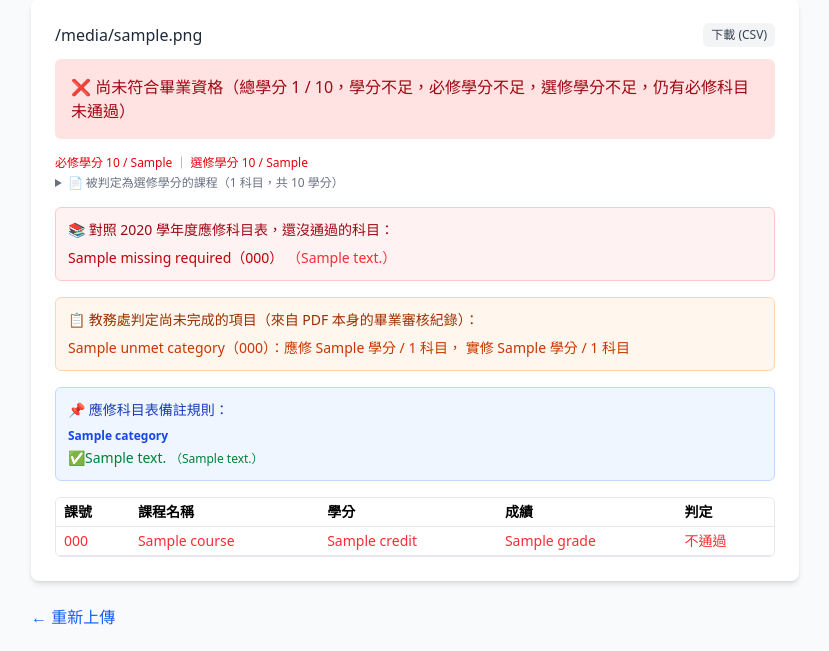
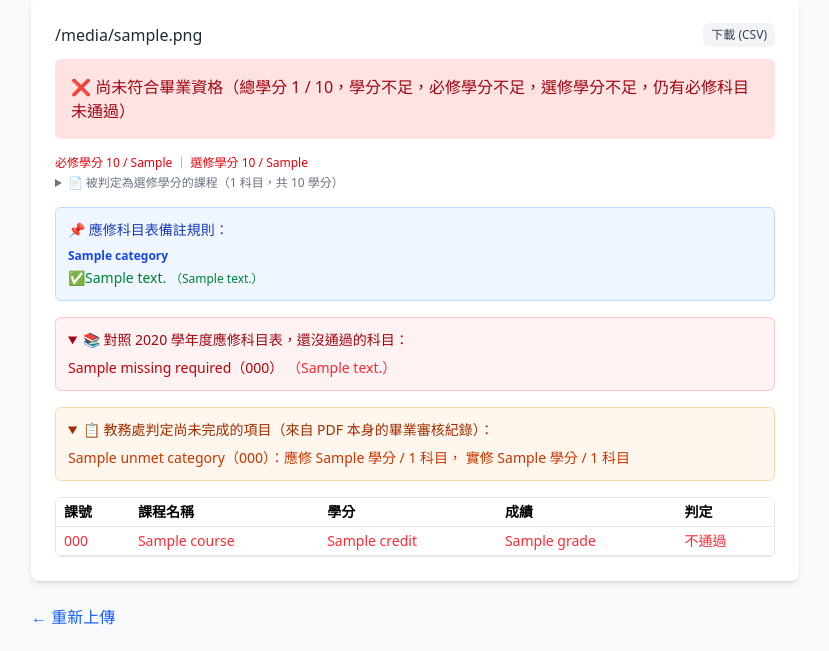
Before and after one commit to Ulohg-ops/graduation-check, a Python web app: template templates/result.html in a window 1280 px wide. Shown: the part 149-800 px from the top of the page, without its empty margins (225-1054 px from the left). Run offline with Jinja, Linux system fonts and the light colour scheme; the template is opened without the code that fills it: most values are stand-ins (such as "Sample title", 1, 10 or a date in 2020); style sheets or scripts are compiled from the project's sources.

Commit message:
Reorder result page sections and make missing-course boxes collapsible
Move the 備註規則 (blue) box above the missing-required (red) and
unmet-categories (orange) boxes, so the order reads blue → red → yellow.
Both red and orange are now <details> elements (open by default) so they
can be collapsed once reviewed, matching the pattern already used for the
選修學分課程 list.

```diff
--- a/templates/result.html
+++ b/templates/result.html
@@ -102,40 +102,6 @@
       </details>
       {% endif %}
 
-      {% if r.missing_required %}
-      <div class="bg-red-50 border border-red-200 rounded-md p-3 mb-4">
-        <p class="text-sm font-medium text-red-800 mb-2">📚 對照 {{ year }} 學年度應修科目表，還沒通過的科目：</p>
-        <ul class="text-sm text-red-700 space-y-1">
-          {% for m in r.missing_required %}
-          <li>
-            {{ m.name }}（{{ m.missing_codes | join('、') }}）
-            {% if m.codes | length > 1 and m.missing_codes | length < m.codes | length %}
-            — 已修 {{ (m.codes | reject('in', m.missing_codes) | list) | join('、') }}，尚缺 {{ m.missing_codes | join('、') }}
-            {% endif %}
-            {% if m.note %}<span class="text-red-500">（{{ m.note }}）</span>{% endif %}
-          </li>
-          {% endfor %}
-        </ul>
-      </div>
-      {% endif %}
-
-      {% if r.unmet_categories %}
-      <div class="bg-orange-50 border border-orange-200 rounded-md p-3 mb-4">
-        <p class="text-sm font-medium text-orange-800 mb-2">📋 教務處判定尚未完成的項目（來自 PDF 本身的畢業審核紀錄）：</p>
-        <ul class="text-sm text-orange-700 space-y-1">
-          {% for u in r.unmet_categories %}
-          <li>
-            {{ u.name }}（{{ u.code }}）：應修 {{ u.required_credit }} 學分 / {{ u.required_count }} 科目，
-            實修 {{ u.actual_credit }} 學分 / {{ u.actual_count }} 科目
-            {% if u.required_credit > u.actual_credit %}
-            — 還差 {{ u.required_credit - u.actual_credit }} 學分
-            {% endif %}
-          </li>
-          {% endfor %}
-        </ul>
-      </div>
-      {% endif %}
-
       {% if r.note_sections %}
       <div class="bg-blue-50 border border-blue-200 rounded-md p-3 mb-4">
         <p class="text-sm font-medium text-blue-800 mb-2">📌 應修科目表備註規則：</p>
@@ -156,6 +122,40 @@
         </div>
         {% endfor %}
       </div>
+      {% endif %}
+
+      {% if r.missing_required %}
+      <details open class="bg-red-50 border border-red-200 rounded-md p-3 mb-4">
+        <summary class="text-sm font-medium text-red-800 cursor-pointer hover:underline">📚 對照 {{ year }} 學年度應修科目表，還沒通過的科目：</summary>
+        <ul class="text-sm text-red-700 space-y-1 mt-2">
+          {% for m in r.missing_required %}
+          <li>
+            {{ m.name }}（{{ m.missing_codes | join('、') }}）
+            {% if m.codes | length > 1 and m.missing_codes | length < m.codes | length %}
+            — 已修 {{ (m.codes | reject('in', m.missing_codes) | list) | join('、') }}，尚缺 {{ m.missing_codes | join('、') }}
+            {% endif %}
+            {% if m.note %}<span class="text-red-500">（{{ m.note }}）</span>{% endif %}
+          </li>
+          {% endfor %}
+        </ul>
+      </details>
+      {% endif %}
+
+      {% if r.unmet_categories %}
+      <details open class="bg-orange-50 border border-orange-200 rounded-md p-3 mb-4">
+        <summary class="text-sm font-medium text-orange-800 cursor-pointer hover:underline">📋 教務處判定尚未完成的項目（來自 PDF 本身的畢業審核紀錄）：</summary>
+        <ul class="text-sm text-orange-700 space-y-1 mt-2">
+          {% for u in r.unmet_categories %}
+          <li>
+            {{ u.name }}（{{ u.code }}）：應修 {{ u.required_credit }} 學分 / {{ u.required_count }} 科目，
+            實修 {{ u.actual_credit }} 學分 / {{ u.actual_count }} 科目
+            {% if u.required_credit > u.actual_credit %}
+            — 還差 {{ u.required_credit - u.actual_credit }} 學分
+            {% endif %}
+          </li>
+          {% endfor %}
+        </ul>
+      </details>
       {% endif %}
 
       {% if r.courses %}
```
